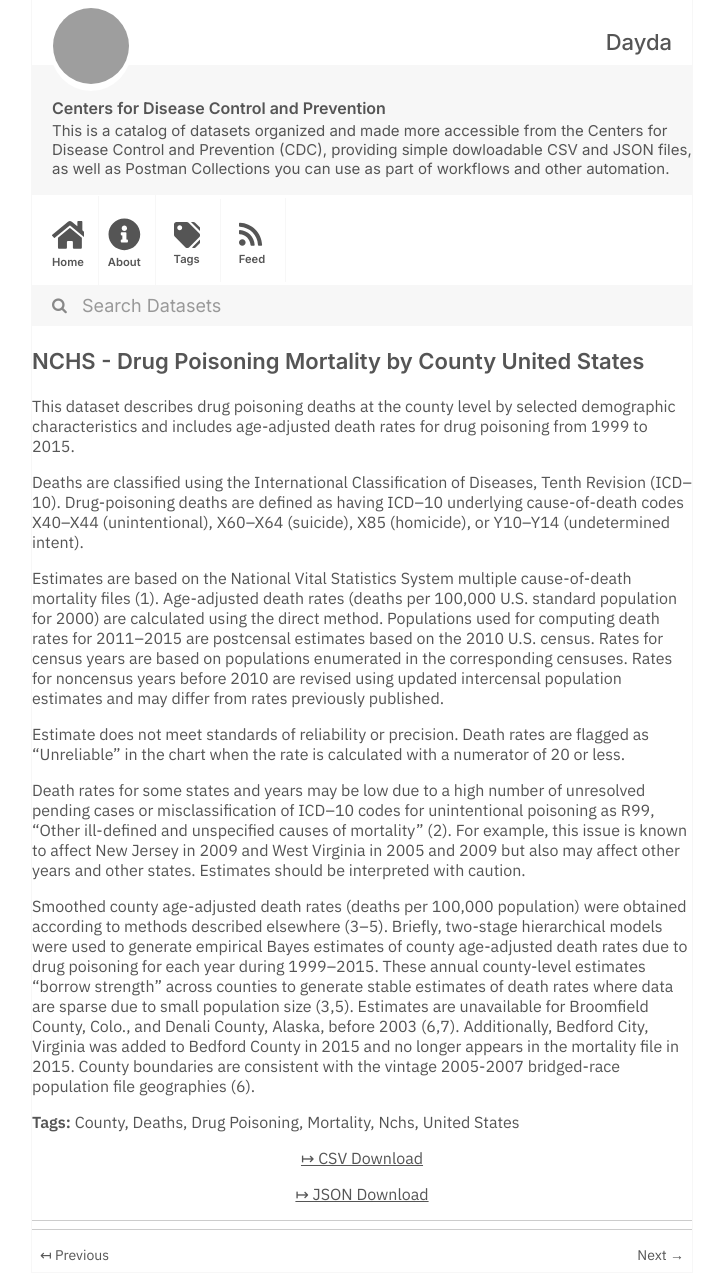
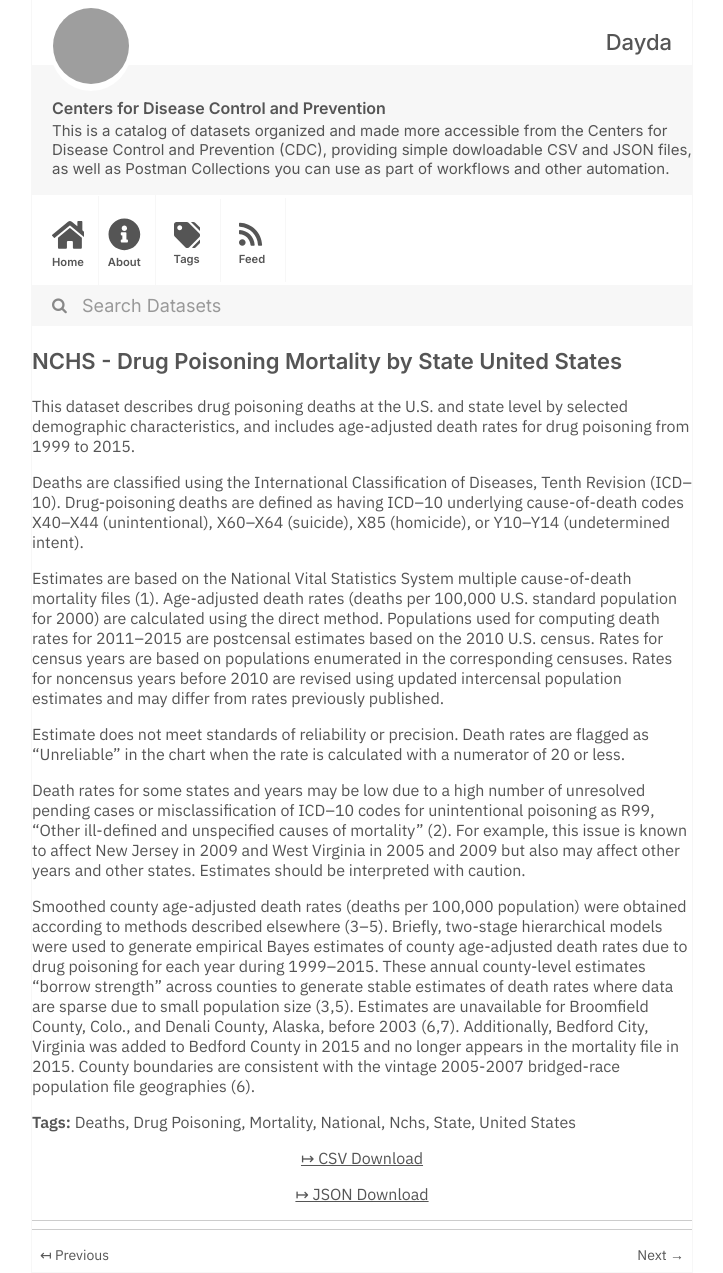
Before and after one commit to dayda-entities/centers-for-disease-control-and-prevention, a Jekyll site: the page built from _posts/2020-11-12-nchs-drug-poisoning-mortality-.md, in a window 1280 px wide. Shown: the whole page, without its empty margins (278-1001 px from the left). Built offline with Jekyll 4.4.1, drawn with Linux system fonts in a browser that asks for light colours; grey boxes are pictures that could not be loaded.

```diff
--- a/_posts/2020-11-12-nchs-drug-poisoning-mortality-.md
+++ b/_posts/2020-11-12-nchs-drug-poisoning-mortality-.md
@@ -1,23 +1,24 @@
 ---
-title: NCHS - Drug Poisoning Mortality by County United States
-created: '2020-11-12T12:15:39.809987'
-modified: '2021-04-21T19:32:31.944484'
+title: NCHS - Drug Poisoning Mortality by State United States
+created: '2020-11-12T12:15:04.770617'
+modified: '2021-04-21T19:28:43.813596'
 state: active
 type: dataset
 tags:
-  - County
   - Deaths
   - Drug Poisoning
   - Mortality
+  - National
   - Nchs
+  - State
   - United States
 groups: []
-csv_url: 'https://data.cdc.gov/api/views/pbkm-d27e/rows.csv?accessType=DOWNLOAD'
-json_url: 'https://data.cdc.gov/api/views/pbkm-d27e/rows.json?accessType=DOWNLOAD'
+csv_url: 'https://data.cdc.gov/api/views/jx6g-fdh6/rows.csv?accessType=DOWNLOAD'
+json_url: 'https://data.cdc.gov/api/views/jx6g-fdh6/rows.json?accessType=DOWNLOAD'
 layout: post
 
 ---
-This dataset describes drug poisoning deaths at the county level by selected demographic characteristics and includes age-adjusted death rates for drug poisoning from 1999 to 2015.
+This dataset describes drug poisoning deaths at the U.S. and state level by selected demographic characteristics, and includes age-adjusted death rates for drug poisoning from 1999 to 2015.
 
 Deaths are classified using the International Classification of Diseases, Tenth Revision (ICD–10). Drug-poisoning deaths are defined as having ICD–10 underlying cause-of-death codes X40–X44 (unintentional), X60–X64 (suicide), X85 (homicide), or Y10–Y14 (undetermined intent).
 
```
